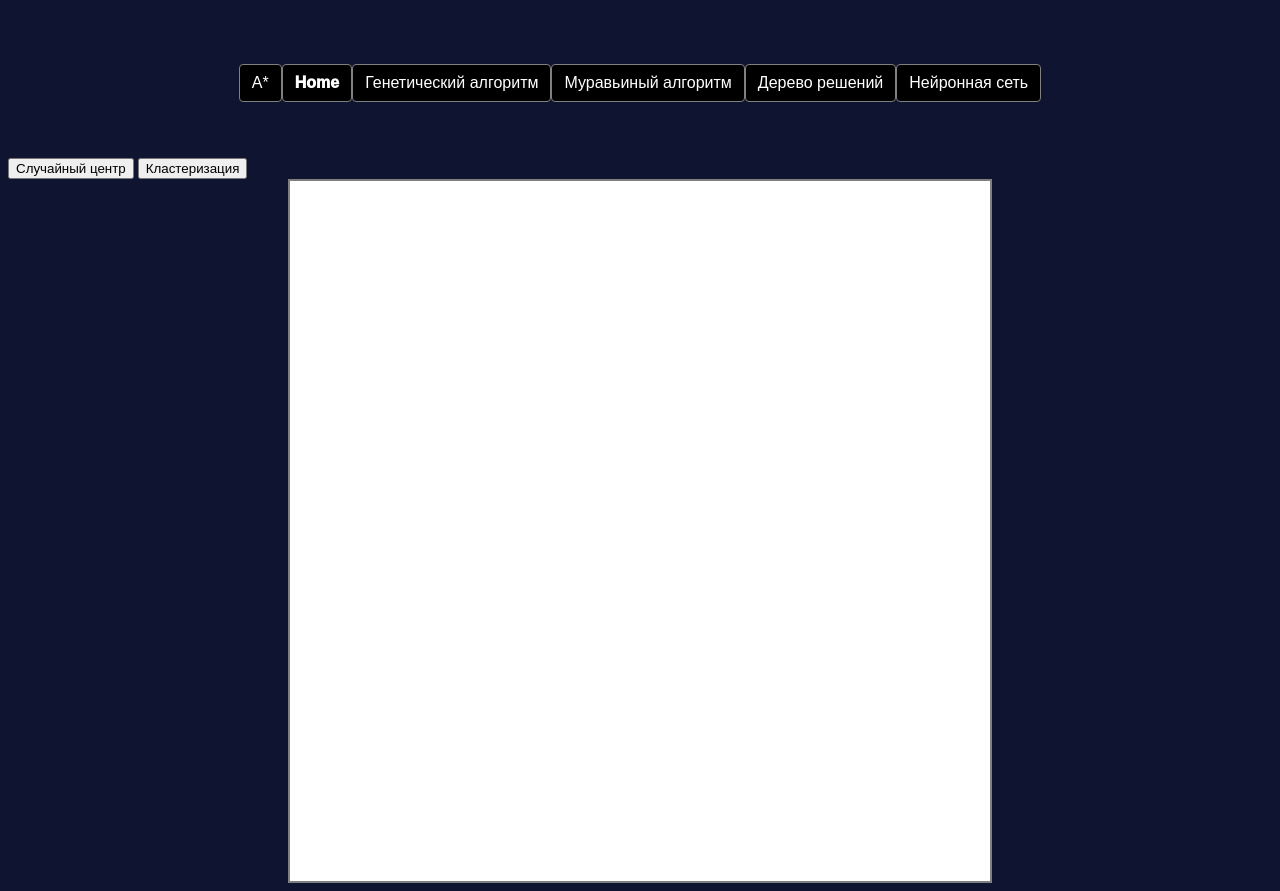
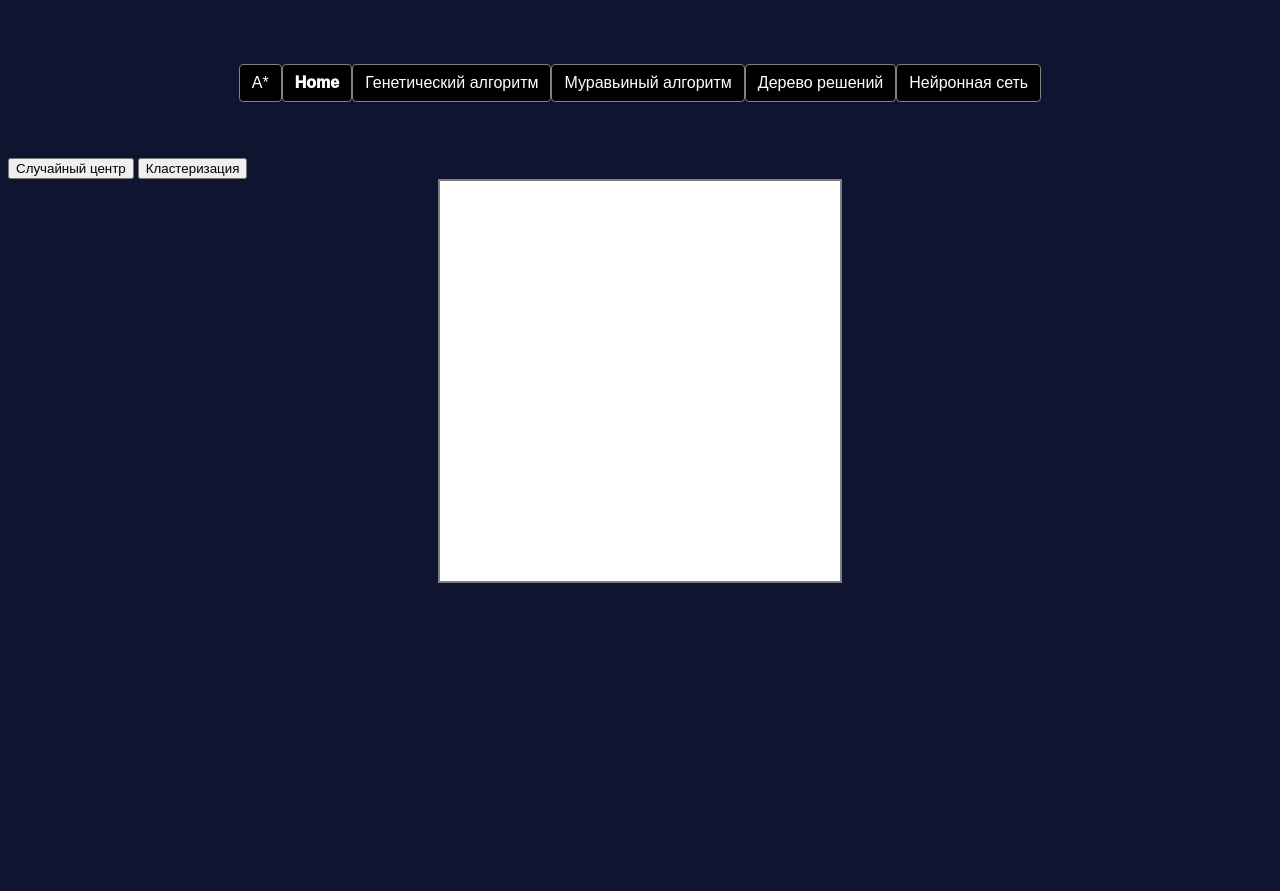
Before and after one commit to Inkashi/StudyWork, a plain HTML site: page clustering.html in a window 1280 px wide. After the commit the page ends 800 px from the top, so only its background shows below. Drawn offline with Linux system fonts and the light colour scheme.

Commit message:
fix names and delete comments

```diff
--- a/Ant.js
+++ b/Ant.js
@@ -108,7 +108,7 @@ const canvas = document.getElementById("Canvas");
 
         let iteration = 0;
 
-        function AntAlgoritm () {
+        function AntAlgorithm () {
 
           let Ants = 4000;
 
--- a/clustering.html
+++ b/clustering.html
@@ -31,7 +31,7 @@
   </nav>
   <button type ="button" id="RandPoint">Случайный центр</button>
   <button type ="button" id="RandPoint" onclick="KMeans()">Кластеризация</button>
-    <canvas id="Canvas" width="700" height="700"></canvas>
+    <canvas id="Canvas" width="400" height="400"></canvas>
     <script src="Clustscript.js"></script>
  </body>
 </html>
```
Also changed, not shown: Genetic script.js (+1 -8 lines).
